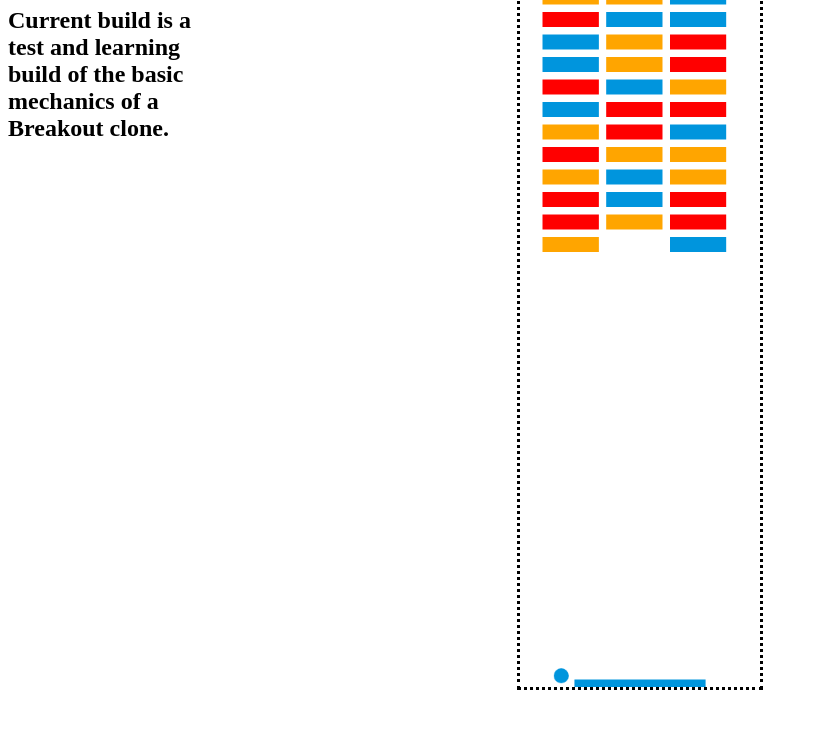
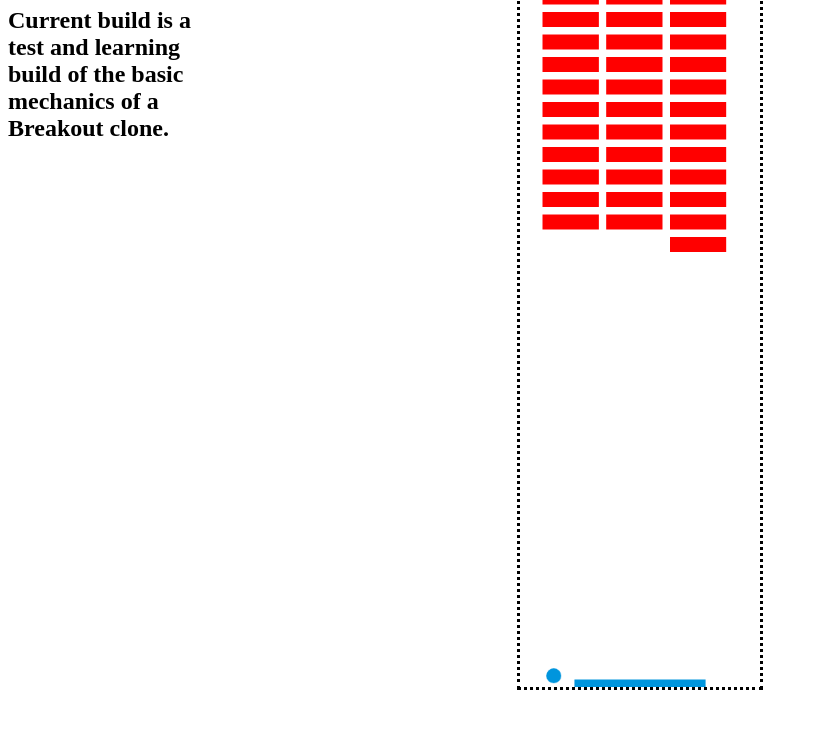
Before and after one commit to jasonaul/Bricktastrophe, a plain HTML site: page index.html in a window 1280 px wide. Shown: the part 73-821 px from the top of the page, without its empty margins (0-818 px from the left). Drawn offline with Linux system fonts and the light colour scheme.

Commit message:
working on row repeat

```diff
--- a/index.html
+++ b/index.html
@@ -15,6 +15,6 @@
 
 
 
-    <script src="js/new.js" type="text/javascript"></script>
+    <script src="js/app.js" type="text/javascript"></script>
 </body>
 </html>
--- a/js/app.js
+++ b/js/app.js
@@ -2,23 +2,109 @@ console.log("hello")
 
 //General Brick class
 class Bricks {
-    constructor (type, hp){
-        this.type = type;
-        this.hp = hp;
+    constructor (position){
+        let numeral = [1, 2, 3]
+        //health of 1,2 or 3)
+        var hp = 1  + Math.floor(Math.random() * numeral[0]);
+        this.status = hp;
+        this.colorArray = ["#ff0000" , "#FFA500", "#0095DD"];
+
+
+
+/*         let brickRowCount = 15;
+        let brickColumnCount = 7; */
+        let brickWidth = 75;
+        let brickHeight = 20;
+        let brickPadding = 10
+        let brickOffsetTop = 30;
+        let brickOffsetLeft = 30;
+
+        this.width = brickWidth;
+        this.height = brickHeight;
+        this.position = position;
+
+        let brickX = (this.position[1]*(this.width + brickPadding)) + brickOffsetLeft;
+        let brickY = (this.position[0]*(this.height + brickPadding)) + brickOffsetTop;
+
+        this.x = brickX;
+        this.y = brickY;
+
     }
+
+        draw() {
+
+            if(this.status >= 1){
+                ctx.beginPath();
+                ctx.rect(this.x, this.y, this.width, this.height);
+                ctx.fillStyle = this.colorArray[this.status - 1];
+                ctx.fill();
+                ctx.closePath();
+        }
+
+            //debugger;
+        }
+
+
 }
 //End Brick Class
 
-// Class extends
+class gameManager {
+    constructor (startingRows, numColumns){
+        this.numberOfColumns = numColumns;
 
-class FirstBrick extends Bricks {
-    constructor (type, hp){
-        super(type, hp)
-        this.type = type;
-        this.hp = 1;
+        //Gives us flexibility to dynamically scale rows
+        this.brickGrid = [];
+
+        //start game with assigned number of rows:
+        for (let i = 0; i < startingRows; i++){
+            console.log(i);
+            //Create a brick for each column
+
+            var rowArray = [];
+            console.log(rowArray)
+
+            for (let j = 0; j < numColumns; j++){
+                //create brick and store in array for traceability
+                var brick = new Bricks([i,j],);
+                brick.draw();
+
+                rowArray.push(brick);
+
+            }
+
+            this.brickGrid.push(rowArray);
+
         }
     }
 
+        isRowDepleted(brick){
+
+            var rowPosition = brick.position[0];
+            //Check all bricks in this row:
+            console.log(brick.position[0])
+
+            var rowDepleted = true;
+
+
+            var rowCollection = this.brickGrid[rowPosition];
+            for (let i = 0; i < rowCollection.length; i++){
+                var myBrick = rowCollection[i];
+
+                if (myBrick.status > 0) {
+                    rowDepleted = false; {
+
+                    }
+                }
+            }
+
+
+
+            return rowDepleted;
+
+
+        }
+
+        }
 
 
 
@@ -27,34 +113,30 @@ class FirstBrick extends Bricks {
 const canvas = document.getElementById("brickCanvas"); // Storing a reference to the HTML canvas element to the canvas variable. Then creating a ctx variable to store the 2d renders.
 const ctx = canvas.getContext("2d");
 
+var interval = setInterval(draw, 10); // draw() will be executed within setInterval every 10 miliseconds.
+// All the above does is draw the ball every 10 milliseconds. Below will make it move.
 
-//For my own learning (BELOW), below is the canvas creation of a red square.
+let x = canvas.width/2;
+let y = canvas.height-30;
 
-/* ctx.beginPath();
-ctx.rect(20, 40, 50, 50);
-ctx.fillStyle = "#FF0000";
-ctx.fill();
-ctx.closePath();
+let dx = 5;   ///THESE TWO, dx and dy, affect speed, for the game.
+let dy = -5;
 
-ctx.beginPath();
-ctx.arc(240, 160, 20, 0, Math.PI*2, false); //For drawing purposes, false = clockwise, true = counter-clockwise. Probably not necessary to have here.
-ctx.fillStyle = "green";
-ctx.fill();
-ctx.closePath();
+let score = 0;
+
+// Defining a paddle to hit the ball
+const paddleHeight = 10;
+const paddleWidth = 175;
+let paddleX = (canvas.width-paddleWidth) / 2;
+
+// Collission detection:
+
+const ballRadius = 10; //Setting this as the radius for use above.
 
 
-///blue stroked empty rectangle
-ctx.beginPath();
-ctx.rect(160, 10, 100, 40);
-ctx.strokeStyle = "rgba(0, 0, 255, 0.5)";
-ctx.stroke();
-ctx.closePath(); */
+var manager = new gameManager(12,3);
+draw();
 
-/// THE ABOVE SECTION CAN BE DELETED IF NEED BE.
-
-/* const img1 = new Image();
-    img1.src='/imgs/red.png'
- */
 
 function drawBall() {
     ctx.beginPath();
@@ -73,29 +155,23 @@ function drawPaddle (){
 
 }
 
-function drawBricks (){
-    for(let c=0; c < brickColumnCount; c++){
-        for (let r=0; r < brickRowCount; r++) {
-            if(bricks[c][r].status == 1){ //this if statement and status refers to the 'status' down below, indicating if the brick should be on screen or not
-                let brickX = (c*(brickWidth + brickPadding)) + brickOffsetLeft;
-                let brickY = (r*(brickHeight + brickPadding)) + brickOffsetTop;
-                bricks[c][r].x = brickX;
-                bricks[c][r].y = brickY;
-                ctx.beginPath();
-                ctx.rect(brickX, brickY, brickWidth, brickHeight);
-                ctx.fillStyle = "#0095DD";
-                ctx.fill();
-                ctx.closePath();
-            }
-        }
-    }
-}
+
 
 function draw(){
     ctx.clearRect(0, 0, canvas.width, canvas.height); /// THIS LINE OF CODE IS ESSENTIAL - IT CLEARS THE CANVAS BEFORE EACH FRAME, meaning the ball won't leave a train
     drawBall()
     drawPaddle()
-    drawBricks()
+
+     var bricksMatrix = manager.brickGrid;
+
+    for (let r = 0; r < bricksMatrix.length; r++){
+        for (let c = 0; c < bricksMatrix[r].length; c++) {
+            var brick = bricksMatrix[r][c];
+            brick.draw();
+        }
+    }
+
+
     collisionDetection()
     drawScore()
     x += dx;
@@ -135,80 +211,6 @@ function draw(){
 }
 
 
-var interval = setInterval(draw, 10); // draw() will be executed within setInterval every 10 miliseconds.
-// All the above does is draw the ball every 10 milliseconds. Below will make it move.
-
-let x = canvas.width/2;
-let y = canvas.height-30;
-
-let dx = 5;   ///THESE TWO, dx and dy, affect speed, for the game.
-let dy = -5;
-
-let score = 0;
-
-/// THE BRICK VARIABLES (below) ///
-
-let brickRowCount = 15;
-let brickColumnCount = 7;
-let brickWidth = 75;
-let brickHeight = 20;
-let brickPadding = 10
-let brickOffsetTop = 30;
-let brickOffsetLeft = 30;
-    //above, we've defined the number of rows and columns of bricks, their width and height, padding between bricks, etc.
-
-    //below, holding bricks in a two-dimensional array. Will contain columns (c), which in turn contains rows (r), which each contain an object containing the x and y position to paint each brick on the screen.
-
-let bricks = [];
-for (let c = 0; c < brickColumnCount; c++) {
-    bricks[c] = [];
-    for (let r = 0; r < brickRowCount; r++) {
-        bricks[c][r] = { x: 0, y: 0, status: 1}; //we added a "status" property/parameter to indicate whether we watn to paint each brick on screen or not
-    }
-}
-
-/// THE BRICK VARIABLES (above) ///
-
-
-// Defining a paddle to hit the ball
-
-const paddleHeight = 10;
-const paddleWidth = 75;
-let paddleX = (canvas.width-paddleWidth) / 2;
-
-// Collission detection:
-
-const ballRadius = 10; //Setting this as the radius for use above.
-
-
-
-
-        //Top wall collission detection. IF ball touches wall, it reverse direction.
-        /* if (y + dy < 0) {
-            dy = -dy;
-        }
-
-        if (y + dy > canvas.height) {
-            dy = -dy;
-        } */
-        /*
-        // The above two if's can be combined into one statement to save on code:
-
-        if (y + dy > canvas.height || y + dy < 0) {
-            dy = -dy;
-        }
-
-
-        //For left and right wall detection, its basically the same as above, just repeated for x instead of y.
-
-        if (x + dx > canvas.width || x + dx < 0) {
-            dx = -dx;
-        } */
-
-        // THE IMMEDIATE CODE ABOVE IS INSERTED INTO THE draw() function FOR IT TO WORK.
-
-
-
 // Paddle in motion
 
 var rightPressed = false;
@@ -238,27 +240,44 @@ function keyUpHandler(e) {
 //We now need to add paddle moving logic, which will be stored in the draw() function. Look above for rightPressed and leftPressed to see whats going on.
 
 
-
 /// Ball collision detection
 function collisionDetection() {
-    for (let c = 0; c < brickColumnCount; c++){
-        for (let r = 0; r < brickRowCount; r++) {
-            let b = bricks[c][r];
-            if (b.status == 1) {
-                if (x > b.x && x < b.x+brickWidth && y > b.y && y < b.y+brickHeight){
+
+    var bricksMatrix = manager.brickGrid;
+
+    for (let r = 0; r < bricksMatrix.length; r++){
+        for (let c = 0; c < bricksMatrix[r].length; c++) {
+            let b = bricksMatrix[r][c]
+            if (b.status >= 1) {
+                if (x > b.x && x < b.x+b.width && y > b.y && y < b.y+b.height){
                     dy = -dy;
-                b.status = 0;
+                    b.status = b.status - 1;
+
+                    //IS ROW GONE?
+                    var isRowDepleted = manager.isRowDepleted(b);
+
+                    if (isRowDepleted == true) {
+                        gameManager.rowArray.unshift(0)
+                    }
+
+                    //LETS ADD MORE ROWS OF SHIT
+
+
+                    console.log("Brick hit belonged to row: " + r + " | Is row depleted? " + isRowDepleted);
+
+
                     score ++; // this adds to the score function we have below
-                if(score == brickRowCount * brickColumnCount) {
+                   /*  if(score == brickRowCount * brickColumnCount) {
                         alert("YOU WIN!");
                         document.location.reload();
                         clearInterval(interval);
+                    } */
+
                 }
             }
         }
     }
-} }
-
+}
 
 
 /// Score - drawing the score on the canvas. Try finding a different method after you learn this.
--- a/js/new.js
+++ b/js/new.js
@@ -5,9 +5,9 @@ class Bricks {
     constructor (position){
 
         //health of 1,2 or 3)
-        var hp = 1 + Math.floor(Math.random() * 3);
+        var hp = 1 /* + Math.floor(Math.random() * 3); */
         this.status = hp;
-        this.colorArray = ["#ff0000", "#FFA500", "#0095DD"];
+        this.colorArray = ["#ff0000"/* , "#FFA500", "#0095DD" */];
 
 /*         let brickRowCount = 15;
         let brickColumnCount = 7; */
@@ -59,6 +59,7 @@ class gameManager {
             //Create a brick for each column
 
             var rowArray = [];
+            console.log(rowArray)
 
             for (let j = 0; j < numColumns; j++){
                 //create brick and store in array for traceability
@@ -66,9 +67,11 @@ class gameManager {
                 brick.draw();
 
                 rowArray.push(brick);
+
             }
 
             this.brickGrid.push(rowArray);
+
         }
     }
 
@@ -80,6 +83,19 @@ class gameManager {
 
             var rowDepleted = true;
 
+            /* if (rowDepleted = true); {
+                for (let i = 0; i < gameManager.brickGrid; i++ ) {
+                    var rowArray = [];
+                    for (let j = 0; j < numColumns; j++) {
+                        var brick = new Bricks [i,j];
+                        brick.draw();
+                        rowArray.unshift(brick);
+                    }
+                }
+            } */
+
+
+
             var rowCollection = this.brickGrid[rowPosition];
             for (let i = 0; i < rowCollection.length; i++){
                 var myBrick = rowCollection[i];
@@ -90,6 +106,10 @@ class gameManager {
                     }
                 }
             }
+
+            /* if (rowDepleted = true) {
+                rowArray.unshift(new Bricks);
+            } */
 
 
 
@@ -252,6 +272,8 @@ function collisionDetection() {
                     //IS ROW GONE?
                     var isRowDepleted = manager.isRowDepleted(b);
 
+
+
                     //LETS ADD MORE ROWS OF SHIT
 
 
```
Lines whose indentation alone changed are shown as unchanged.
